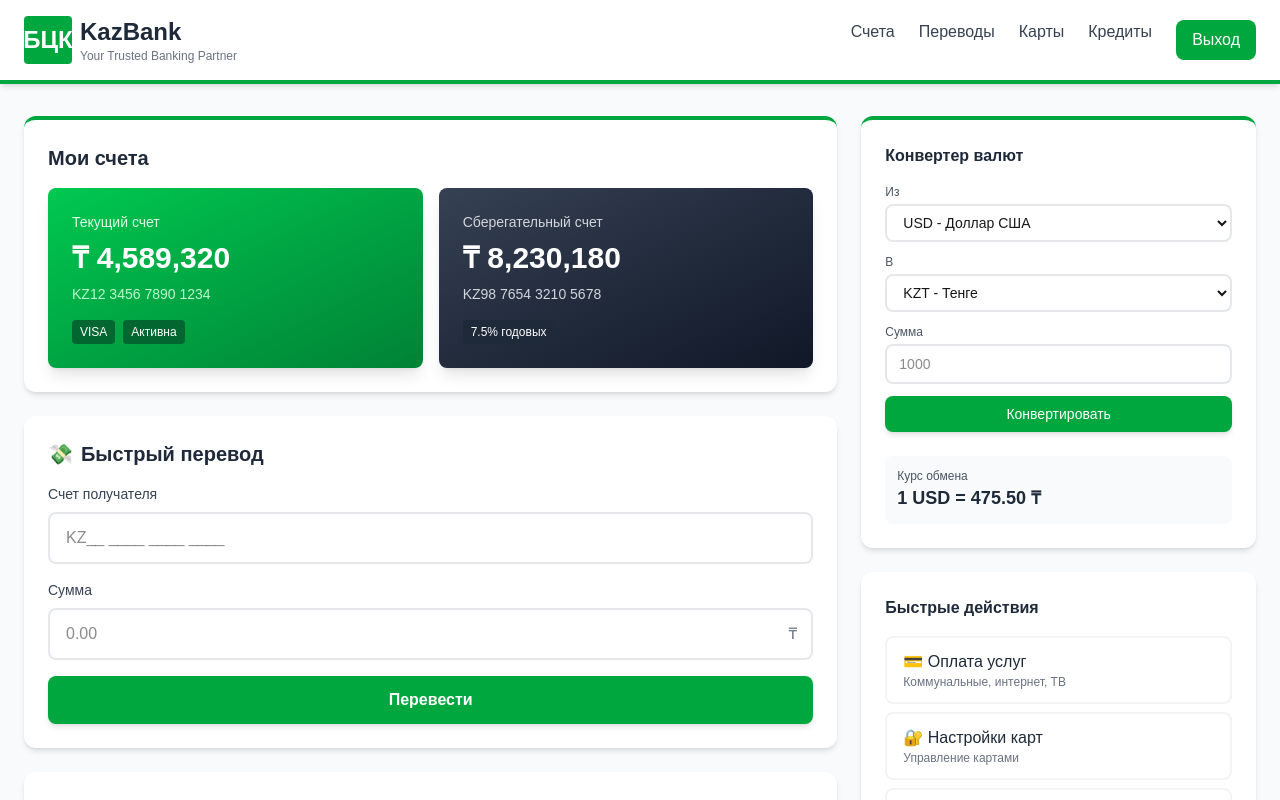
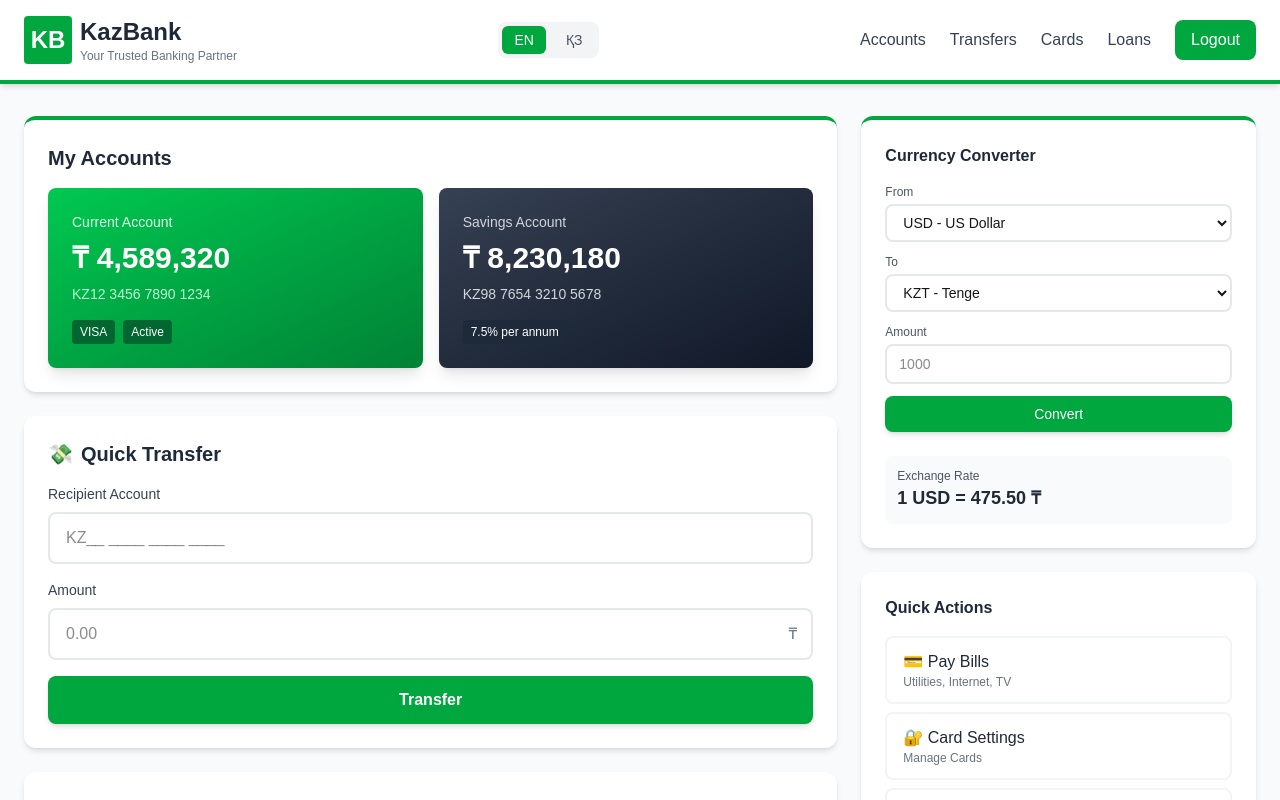
Before and after one commit to apexbridge-tech/bugspotter-demos, a Next.js app: page /1/kazbank in a window 1280 px wide. Shown: the top 800 px of the page. Built offline with nearby package versions, Linux system fonts and the light colour scheme; no server answers.

Commit message:
Remove БЦК artifact and add EN/KK language toggle to KazBank

```diff
--- a/app/[subdomain]/kazbank/page.tsx
+++ b/app/[subdomain]/kazbank/page.tsx
@@ -1,11 +1,99 @@
 'use client';
 
-import { useEffect } from 'react';
+import { useEffect, useState } from 'react';
 
 export const dynamic = 'force-dynamic';
 import { BugInjector } from '@/lib/bug-injector';
 
+type Language = 'en' | 'kk';
+
+const translations = {
+  en: {
+    tagline: 'Your Trusted Banking Partner',
+    menu: 'Menu',
+    accounts: 'Accounts',
+    transfers: 'Transfers',
+    cards: 'Cards',
+    loans: 'Loans',
+    logout: 'Logout',
+    myAccounts: 'My Accounts',
+    currentAccount: 'Current Account',
+    active: 'Active',
+    savingsAccount: 'Savings Account',
+    perAnnum: 'per annum',
+    quickTransfer: 'Quick Transfer',
+    recipientAccount: 'Recipient Account',
+    amount: 'Amount',
+    transfer: 'Transfer',
+    recentTransactions: 'Recent Transactions',
+    statement: 'Statement',
+    salary: 'Salary',
+    currencyConverter: 'Currency Converter',
+    from: 'From',
+    to: 'To',
+    convert: 'Convert',
+    exchangeRate: 'Exchange Rate',
+    quickActions: 'Quick Actions',
+    payBills: 'Pay Bills',
+    utilities: 'Utilities, Internet, TV',
+    cardSettings: 'Card Settings',
+    manageCards: 'Manage Cards',
+    support: '24/7 Support',
+    onlineConsultation: 'Online Consultation',
+    securityTest: 'Security Test',
+    twoFACode: '2FA Code',
+    verify2FA: 'Verify 2FA',
+    usd: 'USD - US Dollar',
+    eur: 'EUR - Euro',
+    kzt: 'KZT - Tenge',
+    rub: 'RUB - Ruble',
+  },
+  kk: {
+    tagline: 'Сенімді банктік серіктесіңіз',
+    menu: 'Мәзір',
+    accounts: 'Шоттар',
+    transfers: 'Аударымдар',
+    cards: 'Карталар',
+    loans: 'Несиелер',
+    logout: 'Шығу',
+    myAccounts: 'Менің шоттарым',
+    currentAccount: 'Ағымдағы шот',
+    active: 'Белсенді',
+    savingsAccount: 'Жинақ шоты',
+    perAnnum: 'жылына',
+    quickTransfer: 'Жылдам аударым',
+    recipientAccount: 'Алушы шоты',
+    amount: 'Сома',
+    transfer: 'Аудару',
+    recentTransactions: 'Соңғы операциялар',
+    statement: 'Үзінді',
+    salary: 'Жалақы',
+    currencyConverter: 'Валюта конвертері',
+    from: 'Бастап',
+    to: 'Дейін',
+    convert: 'Конвертациялау',
+    exchangeRate: 'Айырбас бағамы',
+    quickActions: 'Жылдам әрекеттер',
+    payBills: 'Қызметтерді төлеу',
+    utilities: 'Коммуналдық, интернет, ТВ',
+    cardSettings: 'Карта баптаулары',
+    manageCards: 'Карталарды басқару',
+    support: '24/7 Қолдау',
+    onlineConsultation: 'Онлайн кеңес',
+    securityTest: 'Қауіпсіздік тесті',
+    twoFACode: '2FA коды',
+    verify2FA: '2FA тексеру',
+    usd: 'USD - АҚШ доллары',
+    eur: 'EUR - Евро',
+    kzt: 'KZT - Теңге',
+    rub: 'RUB - Рубль',
+  },
+};
+
 export default function KazBankDemo() {
+  const [language, setLanguage] = useState<Language>('en');
+  const t = translations[language];
+
   useEffect(() => {
     // Fetch injector configuration and initialize
     const initializeInjector = async () => {
@@ -84,35 +172,59 @@ export default function KazBankDemo() {
             <div className="flex items-center gap-3">
               <div className="flex items-center gap-2">
                 <div className="w-12 h-12 bg-green-600 rounded flex items-center justify-center font-bold text-2xl text-white">
-                  БЦК
+                  KB
                 </div>
                 <div>
                   <h1 className="text-2xl font-bold text-gray-800">KazBank</h1>
-                  <p className="text-xs text-gray-500">Your Trusted Banking Partner</p>
+                  <p className="text-xs text-gray-500">{t.tagline}</p>
                 </div>
               </div>
             </div>
-            <button
-              id="mobile-menu-toggle"
-              className="lg:hidden px-4 py-2 bg-green-600 text-white rounded-lg hover:bg-green-700 transition-colors"
-            >
-              Menu
-            </button>
-            <nav className="hidden lg:flex gap-6">
+            <div className="flex items-center gap-4">
+              <div className="flex items-center gap-2 bg-gray-100 rounded-lg p-1">
+                <button
+                  onClick={() => setLanguage('en')}
+                  className={`px-3 py-1 rounded-md text-sm font-medium transition-colors ${
+                    language === 'en'
+                      ? 'bg-green-600 text-white'
+                      : 'text-gray-600 hover:text-gray-800'
+                  }`}
+                >
+                  EN
+                </button>
+                <button
+                  onClick={() => setLanguage('kk')}
+                  className={`px-3 py-1 rounded-md text-sm font-medium transition-colors ${
+                    language === 'kk'
+                      ? 'bg-green-600 text-white'
+                      : 'text-gray-600 hover:text-gray-800'
+                  }`}
+                >
+                  ҚЗ
+                </button>
+              </div>
+              <button
+                id="mobile-menu-toggle"
+                className="lg:hidden px-4 py-2 bg-green-600 text-white rounded-lg hover:bg-green-700 transition-colors"
+              >
+                {t.menu}
+              </button>
+            </div>
+            <nav className="hidden lg:flex gap-6 items-center">
               <a href="#" className="text-gray-700 hover:text-green-600 transition-colors font-medium">
-                Счета
+                {t.accounts}
               </a>
               <a href="#" className="text-gray-700 hover:text-green-600 transition-colors font-medium">
-                Переводы
+                {t.transfers}
               </a>
               <a href="#" className="text-gray-700 hover:text-green-600 transition-colors font-medium">
-                Карты
+                {t.cards}
               </a>
               <a href="#" className="text-gray-700 hover:text-green-600 transition-colors font-medium">
-                Кредиты
+                {t.loans}
               </a>
               <button className="px-4 py-2 bg-green-600 text-white rounded-lg hover:bg-green-700 transition-colors font-medium">
-                Выход
+                {t.logout}
               </button>
             </nav>
           </div>
@@ -125,23 +237,23 @@ export default function KazBankDemo() {
           <div className="lg:col-span-2 space-y-6">
             {/* Account Overview */}
             <div className="bg-white rounded-xl shadow-md p-6 border-t-4 border-green-600">
-              <h2 className="text-xl font-bold text-gray-800 mb-4">Мои счета</h2>
+              <h2 className="text-xl font-bold text-gray-800 mb-4">{t.myAccounts}</h2>
               <div className="grid md:grid-cols-2 gap-4">
                 <div className="bg-gradient-to-br from-green-500 to-green-700 rounded-lg p-6 text-white shadow-lg">
-                  <p className="text-green-100 text-sm mb-2">Текущий счет</p>
+                  <p className="text-green-100 text-sm mb-2">{t.currentAccount}</p>
                   <p className="text-3xl font-bold">₸ 4,589,320</p>
                   <p className="text-green-200 text-sm mt-2">KZ12 3456 7890 1234</p>
                   <div className="mt-4 flex gap-2">
                     <div className="text-xs bg-green-800 bg-opacity-50 px-2 py-1 rounded">VISA</div>
-                    <div className="text-xs bg-green-800 bg-opacity-50 px-2 py-1 rounded">Активна</div>
+                    <div className="text-xs bg-green-800 bg-opacity-50 px-2 py-1 rounded">{t.active}</div>
                   </div>
                 </div>
                 <div className="bg-gradient-to-br from-gray-700 to-gray-900 rounded-lg p-6 text-white shadow-lg">
-                  <p className="text-gray-300 text-sm mb-2">Сберегательный счет</p>
+                  <p className="text-gray-300 text-sm mb-2">{t.savingsAccount}</p>
                   <p className="text-3xl font-bold">₸ 8,230,180</p>
                   <p className="text-gray-300 text-sm mt-2">KZ98 7654 3210 5678</p>
                   <div className="mt-4 flex gap-2">
-                    <div className="text-xs bg-gray-800 bg-opacity-50 px-2 py-1 rounded">7.5% годовых</div>
+                    <div className="text-xs bg-gray-800 bg-opacity-50 px-2 py-1 rounded">7.5% {t.perAnnum}</div>
                   </div>
                 </div>
               </div>
@@ -151,12 +263,12 @@ export default function KazBankDemo() {
             <div className="bg-white rounded-xl shadow-md p-6">
               <h2 className="text-xl font-bold text-gray-800 mb-4 flex items-center gap-2">
                 <span className="text-green-600">💸</span>
-                Быстрый перевод
+                {t.quickTransfer}
               </h2>
               <div className="space-y-4">
                 <div>
                   <label className="block text-sm font-medium text-gray-700 mb-2">
-                    Счет получателя
+                    {t.recipientAccount}
                   </label>
                   <input
                     type="text"
@@ -165,7 +277,7 @@ export default function KazBankDemo() {
                   />
                 </div>
                 <div>
-                  <label className="block text-sm font-medium text-gray-700 mb-2">Сумма</label>
+                  <label className="block text-sm font-medium text-gray-700 mb-2">{t.amount}</label>
                   <div className="relative">
                     <input
                       type="number"
@@ -179,7 +291,7 @@ export default function KazBankDemo() {
                   id="transfer-btn"
                   className="w-full bg-green-600 hover:bg-green-700 text-white font-semibold py-3 rounded-lg transition-all shadow-md hover:shadow-lg transform hover:-translate-y-0.5"
                 >
-                  Перевести
+                  {t.transfer}
                 </button>
               </div>
             </div>
@@ -187,21 +299,21 @@ export default function KazBankDemo() {
             {/* Recent Transactions */}
             <div className="bg-white rounded-xl shadow-md p-6">
               <div className="flex items-center justify-between mb-4">
-                <h2 className="text-xl font-bold text-gray-800">Последние операции</h2>
+                <h2 className="text-xl font-bold text-gray-800">{t.recentTransactions}</h2>
                 <button
                   id="download-statement"
                   className="text-green-600 hover:text-green-700 font-medium text-sm flex items-center gap-1"
                 >
                   <span>📄</span>
-                  Выписка
+                  {t.statement}
                 </button>
               </div>
               <div className="space-y-3">
                 {[
-                  { name: 'Kaspi.kz', amount: '-₸ 28,900', date: '25 окт' },
-                  { name: 'Зарплата', amount: '+₸ 520,000', date: '24 окт' },
-                  { name: 'Magnum', amount: '-₸ 12,340', date: '23 окт' },
-                  { name: 'Алматы Энерго', amount: '-₸ 8,500', date: '22 окт' },
+                  { name: 'Kaspi.kz', amount: '-₸ 28,900', date: language === 'en' ? 'Oct 25' : '25 қаз' },
+                  { name: t.salary, amount: '+₸ 520,000', date: language === 'en' ? 'Oct 24' : '24 қаз' },
+                  { name: 'Magnum', amount: '-₸ 12,340', date: language === 'en' ? 'Oct 23' : '23 қаз' },
+                  { name: language === 'en' ? 'Almaty Energy' : 'Алматы Энерго', amount: '-₸ 8,500', date: language === 'en' ? 'Oct 22' : '22 қаз' },
                 ].map((tx, i) => (
                   <div
                     key={i}
@@ -226,28 +338,28 @@ export default function KazBankDemo() {
           <div className="space-y-6">
             {/* Currency Converter */}
             <div className="bg-white rounded-xl shadow-md p-6 border-t-4 border-green-600">
-              <h3 className="font-bold text-gray-800 mb-4">Конвертер валют</h3>
+              <h3 className="font-bold text-gray-800 mb-4">{t.currencyConverter}</h3>
               <div className="space-y-3">
                 <div>
-                  <label className="block text-xs text-gray-600 mb-1 font-medium">Из</label>
+                  <label className="block text-xs text-gray-600 mb-1 font-medium">{t.from}</label>
                   <select className="w-full px-3 py-2 border-2 border-gray-200 rounded-lg text-sm outline-none focus:ring-2 focus:ring-green-500 focus:border-green-500 transition-all">
-                    <option>USD - Доллар США</option>
-                    <option>EUR - Евро</option>
-                    <option>KZT - Тенге</option>
-                    <option>RUB - Рубль</option>
+                    <option>{t.usd}</option>
+                    <option>{t.eur}</option>
+                    <option>{t.kzt}</option>
+                    <option>{t.rub}</option>
                   </select>
                 </div>
                 <div>
-                  <label className="block text-xs text-gray-600 mb-1 font-medium">В</label>
+                  <label className="block text-xs text-gray-600 mb-1 font-medium">{t.to}</label>
                   <select className="w-full px-3 py-2 border-2 border-gray-200 rounded-lg text-sm outline-none focus:ring-2 focus:ring-green-500 focus:border-green-500 transition-all">
-                    <option>KZT - Тенге</option>
-                    <option>EUR - Евро</option>
-                    <option>USD - Доллар США</option>
-                    <option>RUB - Рубль</option>
+                    <option>{t.kzt}</option>
+                    <option>{t.eur}</option>
+                    <option>{t.usd}</option>
+                    <option>{t.rub}</option>
                   </select>
                 </div>
                 <div>
-                  <label className="block text-xs text-gray-600 mb-1 font-medium">Сумма</label>
+                  <label className="block text-xs text-gray-600 mb-1 font-medium">{t.amount}</label>
                   <input
                     type="number"
                     placeholder="1000"
@@ -258,10 +370,10 @@ export default function KazBankDemo() {
                   id="convert-currency"
                   className="w-full bg-green-600 hover:bg-green-700 text-white py-2 rounded-lg text-sm font-medium transition-colors shadow-md"
                 >
-                  Конвертировать
+                  {t.convert}
                 </button>
                 <div className="mt-3 p-3 bg-gray-50 rounded-lg">
-                  <div className="text-xs text-gray-600">Курс обмена</div>
+                  <div className="text-xs text-gray-600">{t.exchangeRate}</div>
                   <div className="text-lg font-bold text-gray-800">1 USD = 475.50 ₸</div>
                 </div>
               </div>
@@ -269,37 +381,37 @@ export default function KazBankDemo() {
 
             {/* Quick Actions */}
             <div className="bg-white rounded-xl shadow-md p-6">
-              <h3 className="font-bold text-gray-800 mb-4">Быстрые действия</h3>
+              <h3 className="font-bold text-gray-800 mb-4">{t.quickActions}</h3>
               <div className="space-y-2">
                 <button className="w-full text-left px-4 py-3 rounded-lg hover:bg-green-50 transition-colors border-2 border-gray-100 hover:border-green-200">
-                  <div className="font-medium text-gray-800">💳 Оплата услуг</div>
-                  <div className="text-xs text-gray-500">Коммунальные, интернет, ТВ</div>
+                  <div className="font-medium text-gray-800">💳 {t.payBills}</div>
+                  <div className="text-xs text-gray-500">{t.utilities}</div>
                 </button>
                 <button id="login-submit" className="w-full text-left px-4 py-3 rounded-lg hover:bg-green-50 transition-colors border-2 border-gray-100 hover:border-green-200">
-                  <div className="font-medium text-gray-800">🔐 Настройки карт</div>
-                  <div className="text-xs text-gray-500">Управление картами</div>
+                  <div className="font-medium text-gray-800">🔐 {t.cardSettings}</div>
+                  <div className="text-xs text-gray-500">{t.manageCards}</div>
                 </button>
                 <button className="w-full text-left px-4 py-3 rounded-lg hover:bg-green-50 transition-colors border-2 border-gray-100 hover:border-green-200">
-                  <div className="font-medium text-gray-800">📞 Поддержка 24/7</div>
-                  <div className="text-xs text-gray-500">Онлайн консультация</div>
+                  <div className="font-medium text-gray-800">📞 {t.support}</div>
+                  <div className="text-xs text-gray-500">{t.onlineConsultation}</div>
                 </button>
               </div>
             </div>
 
             {/* Login Form (for 2FA bug) */}
             <div className="bg-white rounded-xl shadow-md p-6">
-              <h3 className="font-bold text-gray-800 mb-4">Security Test</h3>
+              <h3 className="font-bold text-gray-800 mb-4">{t.securityTest}</h3>
               <div className="space-y-3">
                 <input
                   type="text"
-                  placeholder="2FA Code"
+                  placeholder={t.twoFACode}
                   className="w-full px-3 py-2 border border-gray-300 rounded-lg text-sm outline-none focus:ring-2 focus:ring-blue-500"
                 />
                 <button
                   id="login-submit"
                   className="w-full bg-blue-600 hover:bg-blue-700 text-white py-2 rounded-lg text-sm font-medium transition-colors"
                 >
-                  Verify 2FA
+                  {t.verify2FA}
                 </button>
               </div>
             </div>
```
